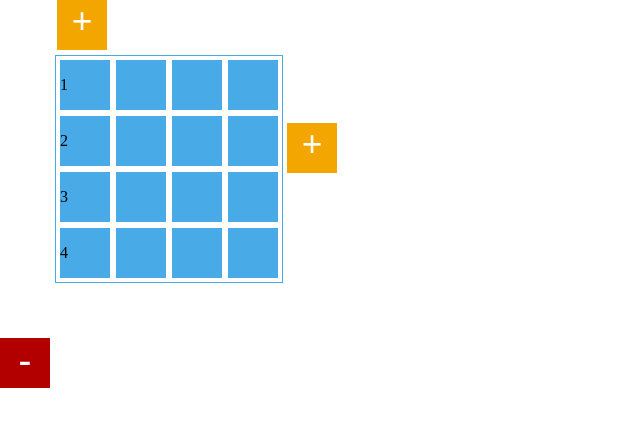
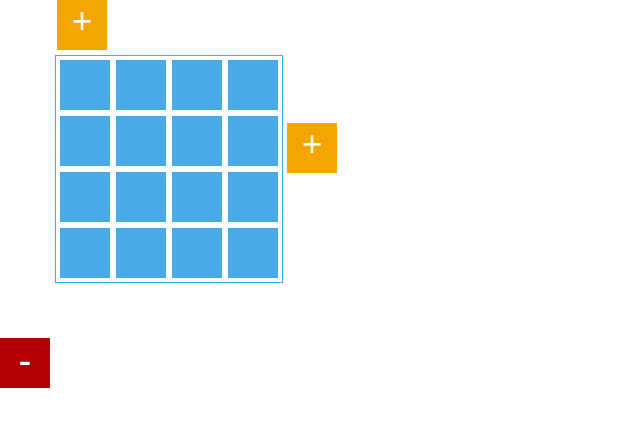
Before and after one commit to gekston/test666, a website: page index.html in a window 1280 px wide. Shown: the full height of the page, 0-640 px from the left. Drawn offline with Linux system fonts and the light colour scheme.

Commit message:
rm nubers

```diff
--- a/index.html
+++ b/index.html
@@ -9,25 +9,25 @@
   <div class="container">
     <table class="container__table">
       <tr>
-        <td>1</td>
+        <td></td>
         <td></td>
         <td></td>
         <td></td>
       </tr>
       <tr>
-        <td>2</td>
+        <td></td>
         <td></td>
         <td></td>
         <td></td>
       </tr>
       <tr>
-        <td>3</td>
+        <td></td>
         <td></td>
         <td></td>
         <td></td>
       </tr>
       <tr>
-        <td>4</td>
+        <td></td>
         <td></td>
         <td></td>
         <td></td>
```
